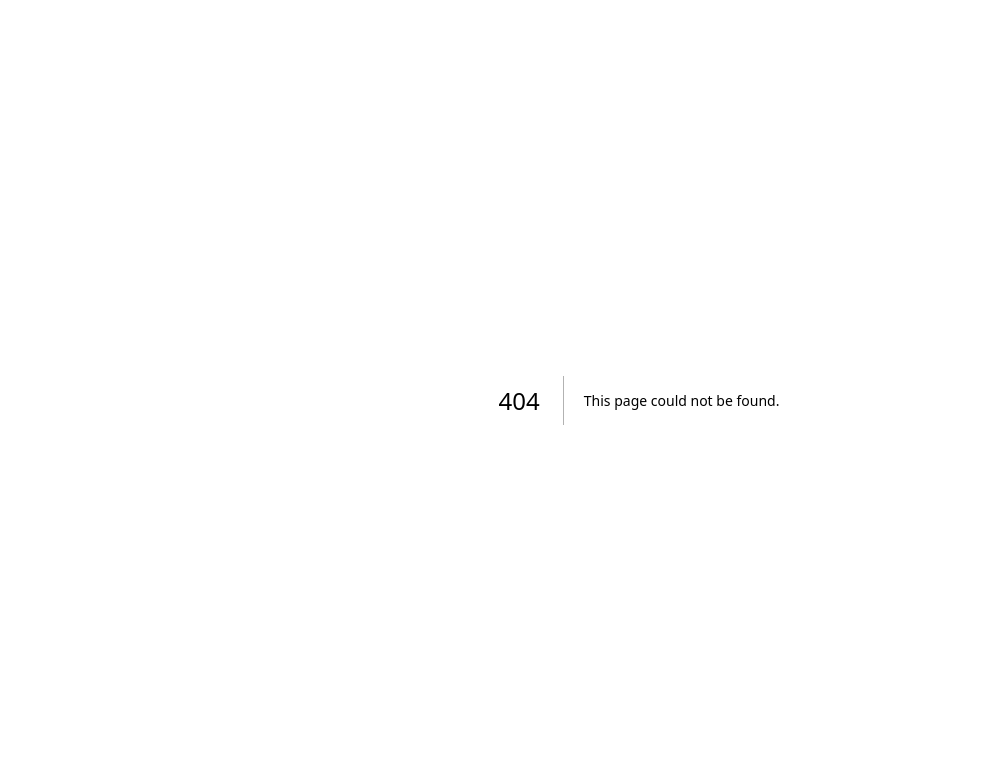
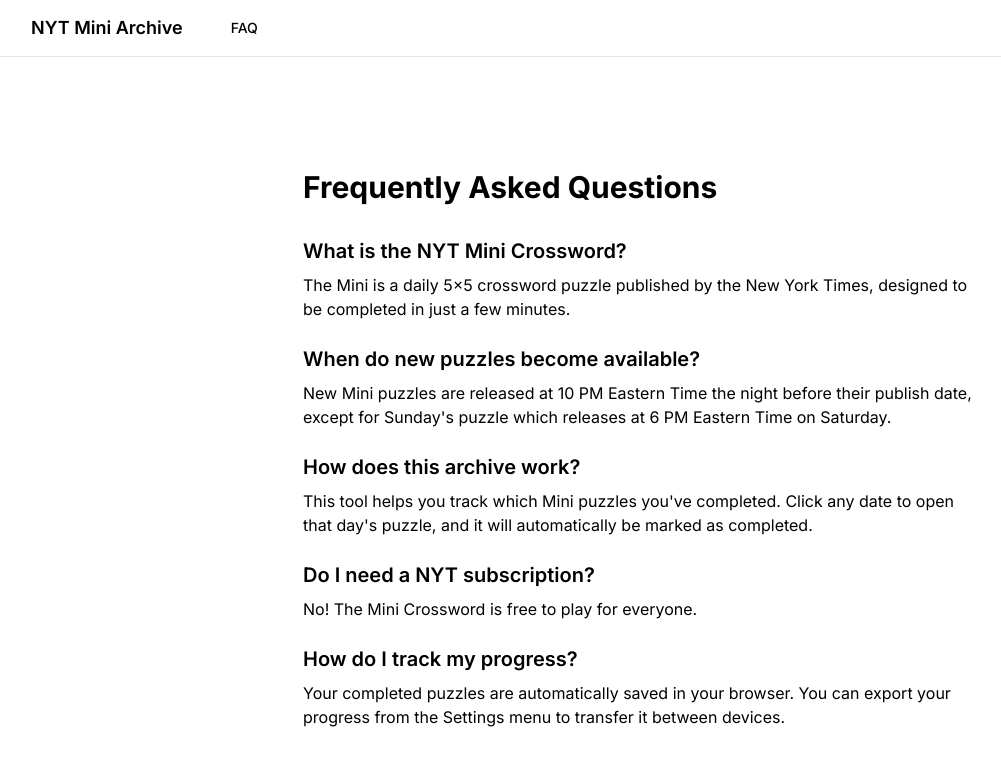
Before and after one commit to liamarthurmeyer/nyt-crossword, a Next.js app: page /faq in a window 1280 px wide. Before the commit this address had no page. Shown: the top 766 px of the page, without its empty margins (1-1002 px from the left). Built offline with nearby package versions, Linux system fonts and the light colour scheme.

Commit message:
added placeholder FAQ

```diff
--- /dev/null
+++ b/app/faq/page.tsx
@@ -0,0 +1,9 @@
+import { FAQ } from "@/components/faq";
+
+export default function FAQPage() {
+    return (
+        <main className="flex min-h-screen flex-col items-center p-24">
+            <FAQ />
+        </main>
+    );
+}
--- a/app/layout.tsx
+++ b/app/layout.tsx
@@ -3,6 +3,7 @@
 import "react-day-picker/dist/style.css";
 import './globals.css';
 import { ThemeProvider } from './ThemeContext'; // Import ThemeProvider
+import { Navigation } from '@/components/navigation';
 
 const inter = Inter({ subsets: ['latin'] });
 
@@ -47,6 +48,7 @@
       </head>
       <body className={`${inter.className}`}>
         <ThemeProvider>
+          <Navigation />
           {children}
         </ThemeProvider>
       </body>
--- a/app/page.tsx
+++ b/app/page.tsx
@@ -83,10 +83,6 @@
       setLastSelectedDate(selectedDate);
     }
   };
-
-  useEffect(() => {
-    console.log("Updated lastSelectedDate:", lastSelectedDate);
-  }, [lastSelectedDate]);
 
   const goToToday = () => {
     const latestPuzzleDate = getLatestAvailablePuzzle(); // Dynamically calculate the latest available puzzle
--- /dev/null
+++ b/components/faq.tsx
@@ -0,0 +1,34 @@
+export function FAQ() {
+    return (
+        <div className="container mx-auto max-w-2xl space-y-8">
+            <h1 className="text-3xl font-bold mb-8">Frequently Asked Questions</h1>
+
+            <div className="space-y-6">
+                <section>
+                    <h2 className="text-xl font-semibold mb-2">What is the NYT Mini Crossword?</h2>
+                    <p>The Mini is a daily 5x5 crossword puzzle published by the New York Times, designed to be completed in just a few minutes.</p>
+                </section>
+
+                <section>
+                    <h2 className="text-xl font-semibold mb-2">When do new puzzles become available?</h2>
+                    <p>New Mini puzzles are released at 10 PM Eastern Time the night before their publish date, except for Sunday's puzzle which releases at 6 PM Eastern Time on Saturday.</p>
+                </section>
+
+                <section>
+                    <h2 className="text-xl font-semibold mb-2">How does this archive work?</h2>
+                    <p>This tool helps you track which Mini puzzles you've completed. Click any date to open that day's puzzle, and it will automatically be marked as completed.</p>
+                </section>
+
+                <section>
+                    <h2 className="text-xl font-semibold mb-2">Do I need a NYT subscription?</h2>
+                    <p>No! The Mini Crossword is free to play for everyone.</p>
+                </section>
+
+                <section>
+                    <h2 className="text-xl font-semibold mb-2">How do I track my progress?</h2>
+                    <p>Your completed puzzles are automatically saved in your browser. You can export your progress from the Settings menu to transfer it between devices.</p>
+                </section>
+            </div>
+        </div>
+    );
+}
--- /dev/null
+++ b/components/navigation.tsx
@@ -0,0 +1,22 @@
+import Link from 'next/link';
+import { Button } from "@/components/ui/button";
+
+export function Navigation() {
+
+    return (
+        <nav className="w-full border-b mb-4">
+            <div className="container mx-auto px-4 py-2 flex justify-between items-center">
+                <div className="flex items-center gap-4">
+                    <Link href="/">
+                        <Button variant="ghost" className="text-lg font-semibold">
+                            NYT Mini Archive
+                        </Button>
+                    </Link>
+                    <Link href="/faq">
+                        <Button variant="ghost">FAQ</Button>
+                    </Link>
+                </div>
+            </div>
+        </nav>
+    );
+}
```
